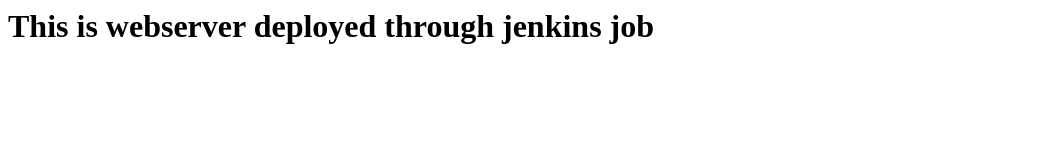
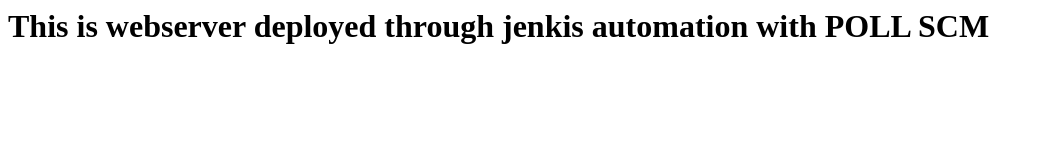
Before and after one commit to rajasekhar82/batch23, a plain HTML site: page index.html in a window 1280 px wide. Shown: the whole page, without its empty margins (0-1044 px from the left). Drawn offline with Linux system fonts and the light colour scheme.

Commit message:
add index file poll scm

```diff
--- a/index.html
+++ b/index.html
@@ -1 +1 @@
-<h1> This is webserver deployed through jenkins job </h1>
+<h1> This is webserver deployed through jenkis automation with POLL SCM </h1>
```
